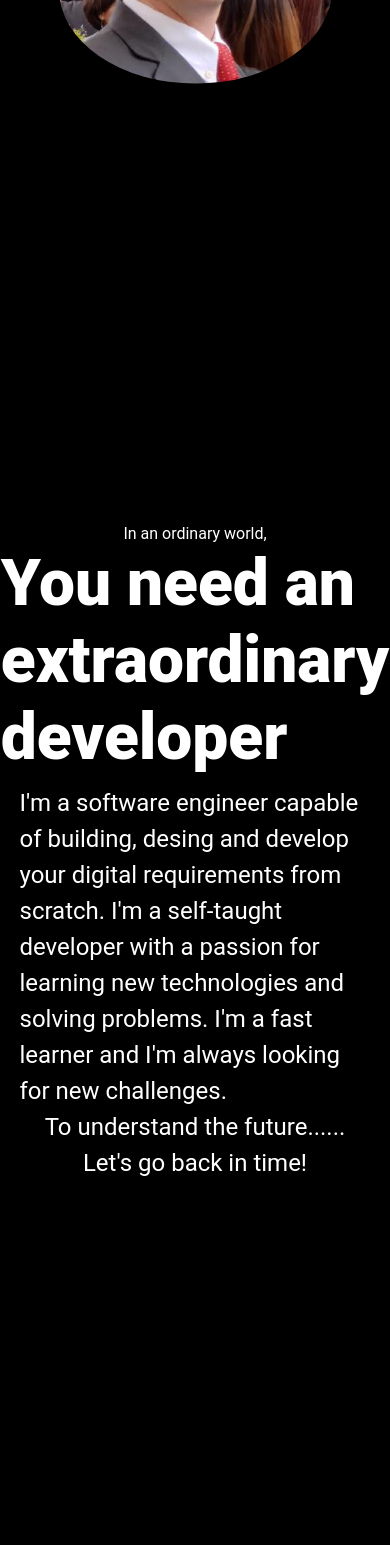
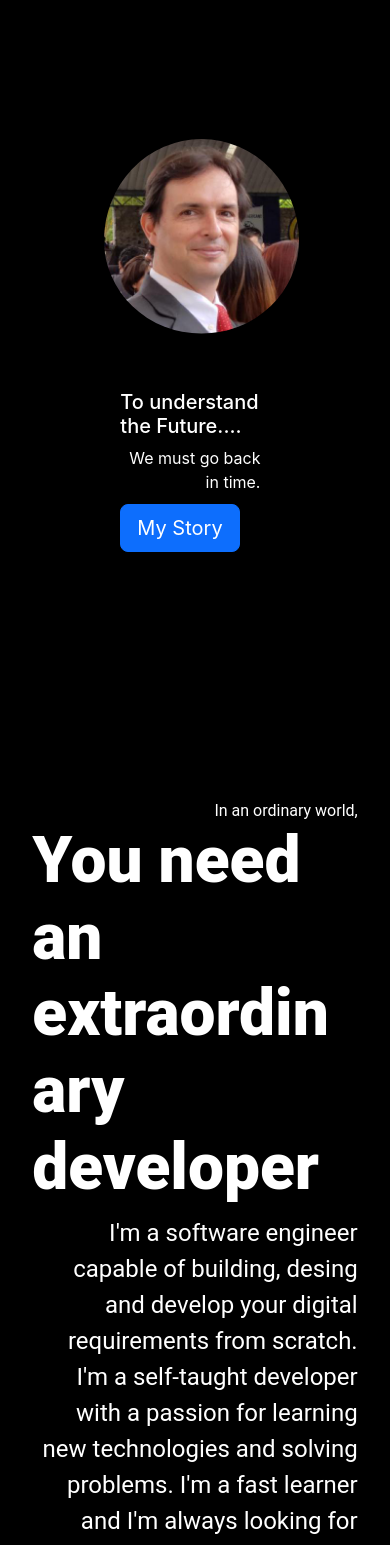
Before and after one commit to Flunavgt/portfolio_new, a React (Create React App) app: page / in a window 390 px wide. Shown: the part 1100-2645 px from the top of the page. Built offline with nearby package versions, Linux system fonts and the light colour scheme.

Commit message:
finished resposiveness

```diff
--- a/src/Components/ContactForm/ContactForm.jsx
+++ b/src/Components/ContactForm/ContactForm.jsx
@@ -14,7 +14,7 @@ export default function ContactForm() {
   }
 
   return (
-    <div className="contact-form">
+    <div className="contact-form" id='contact-form_bottom'>
     <form method="POST" onSubmit={handleSubmit} className="form_format">
       <label htmlFor="name">Full Name</label>
       <input id="name" type="text" name="name" required />
--- a/src/Components/NavBar/NavBar.jsx
+++ b/src/Components/NavBar/NavBar.jsx
@@ -43,13 +43,14 @@ const NavBar = () => {
               <Nav.Link className='links' href='#MainPage'>
                 Home
               </Nav.Link>
-              <Nav.Link className='links' href='#ThisIsMe'>
+              {/* <Nav.Link className='links' href='#ThisIsMe'>
                 This is me
-              </Nav.Link>
+              </Nav.Link> */}
               <NavDropdown
                 className='links'
                 title='Information'
                 id='collasible-nav-dropdown'
+                drop='start'
               >
                 <NavDropdown.Item href='#ThisIsMe'>
                   A little bit about me
@@ -63,13 +64,13 @@ const NavBar = () => {
                 <NavDropdown.Item href='#Stack'>
                   Testimonials
                 </NavDropdown.Item>
-                <NavDropdown.Item href='#action/3.4'>
+                {/* <NavDropdown.Item href='#action/3.4'>
                   Skills
-                </NavDropdown.Item>
+                </NavDropdown.Item> */}
                 <NavDropdown.Item href='https://github.com/Flunavgt' target="_blank" rel="noreferrer">
                   GitHub
                 </NavDropdown.Item>
-                <NavDropdown.Item href='#action/3.6'>
+                <NavDropdown.Item href='#contact-form_bottom'>
                   Contact
                 </NavDropdown.Item>
               </NavDropdown>
--- a/src/Components/Projects/Projects.scss
+++ b/src/Components/Projects/Projects.scss
@@ -58,7 +58,7 @@
 .slideContent {
   padding-top: 50px;
   width: 30vw;
-  height: 40vw;
+  height: 35vw;
   background-size: cover;
   background-position: center center;
   background-repeat: no-repeat;
@@ -79,7 +79,7 @@ background-color: green;
 }
 
 .slideContentInner {
-  margin-top: 50vh;
+  margin-top: 75vh;
   text-align: center;
   transform-style: preserve-3d;
   transform: translateZ(2rem);
--- a/src/Components/ThisIsMe/ThisIsMe.css
+++ b/src/Components/ThisIsMe/ThisIsMe.css
@@ -11,17 +11,37 @@
 
 .myPicture {
   /* border: 1px solid white; */
-    width: 50%;
+    width: 47%;
     height: 110%;
     display: grid;
     place-content: center;
 
 }
 
+.card {
+  height: fit-content;
+}
+
+.card-body,
+.card-body h5, p {
+  background-color: black;
+  color: white;
+  margin-top: 1rem;
+}
+
+.card-body p {
+  text-align: end;
+}
+
+.card-body button {
+  margin-inline: 30%;
+  margin-top: 2rem;
+}
+
 .myStory {
   display: flex;
   flex-direction: column;
-    width: 50%;
+    width: 53%;
     height: 110%;
     background-color: black;
     color: white;
@@ -99,29 +119,34 @@
     margin: 0;
   }
 
-  .myPicture {
-    /* border: 1px solid white; */
+  /* .myPicture {
       width: 100vw;
       height: 50vw;
       display: grid;
       place-content: center;
       padding-bottom: 15vh;
+  } */
+
+  .card img {
+    width: 50vw;
+    padding-bottom: 1vh;
   }
 
-  .myPicture img {
-    width: 70vw;
-    padding-bottom: 10vh;
+  .card button {
+    margin: 10px 0 5px 0 !important;
+    /* width: 3vw !important; */
   }
 
   .myStory {
     width: 95vw;
+    height: 100vh;
   }
 
   .seccionToggle1 {
     justify-content: justify;
     /* text-align: justify; */
-    width: 90vw;
-    height: 100%;
+    width: 95vw;
+    height: 100vh !important;
     background-color: black;
     color: white;
     font-family: 'Roboto', sans-serif;
--- a/src/Components/ThisIsMe/ThisIsMe.jsx
+++ b/src/Components/ThisIsMe/ThisIsMe.jsx
@@ -5,10 +5,9 @@ import Button from 'react-bootstrap/Button';
 import resume from './Pictures/rflv.png';
 
 const ThisIsMe = () => {
-
   const initialVisibleAreas = {
     area1: true,
-    area2: false
+    area2: false,
   };
 
   const [visibleAreas, setVisibleAreas] = useState(initialVisibleAreas);
@@ -24,28 +23,23 @@ const ThisIsMe = () => {
     setVisibleAreas({ ...visibleAreas, ...{ [key]: false } });
   };
   return (
-
-    <div id='ThisIsMe' className="meGeneral">
-
-      <div className="myPicture">
-        <img src={MyprofilePic} style={{borderRadius: '50%'}} alt="me" />
-      </div>
-      <div className="myStory">
-      <section className='seccionToggle1'>
-        {visibleAreas['area1'] && (
-        <>
-        <p className="titleMystory1">In an ordinary world, </p>
-        <h2 className="titleMyStory">You need an extraordinary developer</h2>
-        <p>I'm a software engineer capable of building, desing and develop your digital requirements
-          from scratch. I'm a self-taught developer with a passion for learning new technologies and
-          solving problems. I'm a fast learner and I'm always looking for new challenges.
-        </p>
-        <p>To understand the future......</p>
-        <p > Let's go back in time!</p>
-        </>)}
-      </section>
-
-
+    <div id='ThisIsMe' className='meGeneral'>
+      <div className='myPicture'>
+        {/* <img src={MyprofilePic} style={{borderRadius: '50%'}} alt="me" /> */}
+        <div
+          className='card'
+          style={{ width: '95%', backgroundColor: 'black' }}
+        >
+          <img
+            src={MyprofilePic}
+            style={{ borderRadius: '50%' }}
+            className='card-img-top'
+            alt='this is me'
+          />
+          <div className='card-body'>
+            <h5 className='card-title'>To understand the Future....</h5>
+            <p className='card-text'>We must go back in time.</p>
+            {/* <a href="#" class="btn btn-primary">Go somewhere</a> */}
             <Button
               variant='primary'
               size='lg'
@@ -56,18 +50,52 @@ const ThisIsMe = () => {
             >
               My Story
             </Button>
-
+          </div>
+        </div>
+      </div>
+      <div className='myStory'>
+        <section className='seccionToggle1'>
+          {visibleAreas['area1'] && (
+            <div className='card'  style={{ width: '97%', backgroundColor: 'black' }}>
+              <div className='card-body'>
+              <p className='titleMystory1'>In an ordinary world, </p>
+              <h2 className='titleMyStory'>
+                You need an extraordinary developer
+              </h2>
+              <p>
+                I'm a software engineer capable of building, desing and develop
+                your digital requirements from scratch. I'm a self-taught
+                developer with a passion for learning new technologies and
+                solving problems. I'm a fast learner and I'm always looking for
+                new challenges.
+              </p>
+              </div>
+            </div>
+          )}
+        </section>
 
         <section className='seccionToggle'>
           {visibleAreas['area2'] && (
-          <div className='wrap' style={{ transition: 'right 1s ease-in-out' }}>
+            <div
+              className='wrap'
+              style={{ transition: 'right 1s ease-in-out' }}
+            >
+              <div className='overlay__container'>
+                <p style={{ color: 'black', backgroundColor: 'white' }}>
+                  click on the image to access PDF
+                </p>
 
-          <div className="overlay__container">
-          <p style={{color: "black"}}>click on the image to access PDF</p>
-
-          <a href='https://docs.google.com/document/d/1BqW91JFf5PU2M2q2C9yBZyYXI-vtTbKesngZV8YiN3k/edit?usp=sharing'
-          target="_blank" rel="noreferrer" download> <img src={resume} className='wraps' alt="me" /></a>
-          <button className="btn btn-outline-success"
+                <a
+                  href='https://docs.google.com/document/d/1BqW91JFf5PU2M2q2C9yBZyYXI-vtTbKesngZV8YiN3k/edit?usp=sharing'
+                  target='_blank'
+                  rel='noreferrer'
+                  download
+                >
+                  {' '}
+                  <img src={resume} className='wraps' alt='me' />
+                </a>
+                <button
+                  className='btn btn-outline-success'
                   onClick={(e) => {
                     hideInfo(e, 'area2');
                   }}
@@ -78,10 +106,9 @@ const ThisIsMe = () => {
             </div>
           )}
         </section>
-
       </div>
     </div>
   );
-}
+};
 
 export default ThisIsMe;
```
Lines whose indentation alone changed are shown as unchanged.
